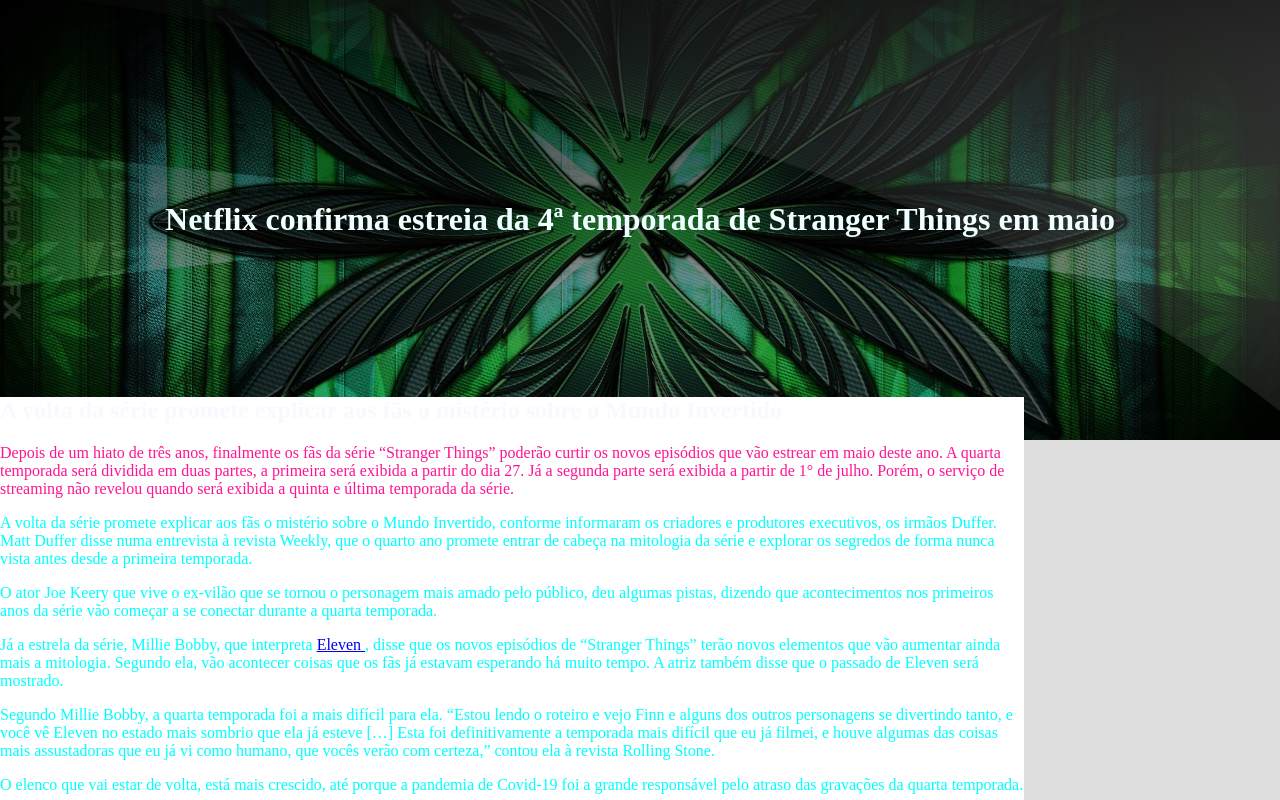
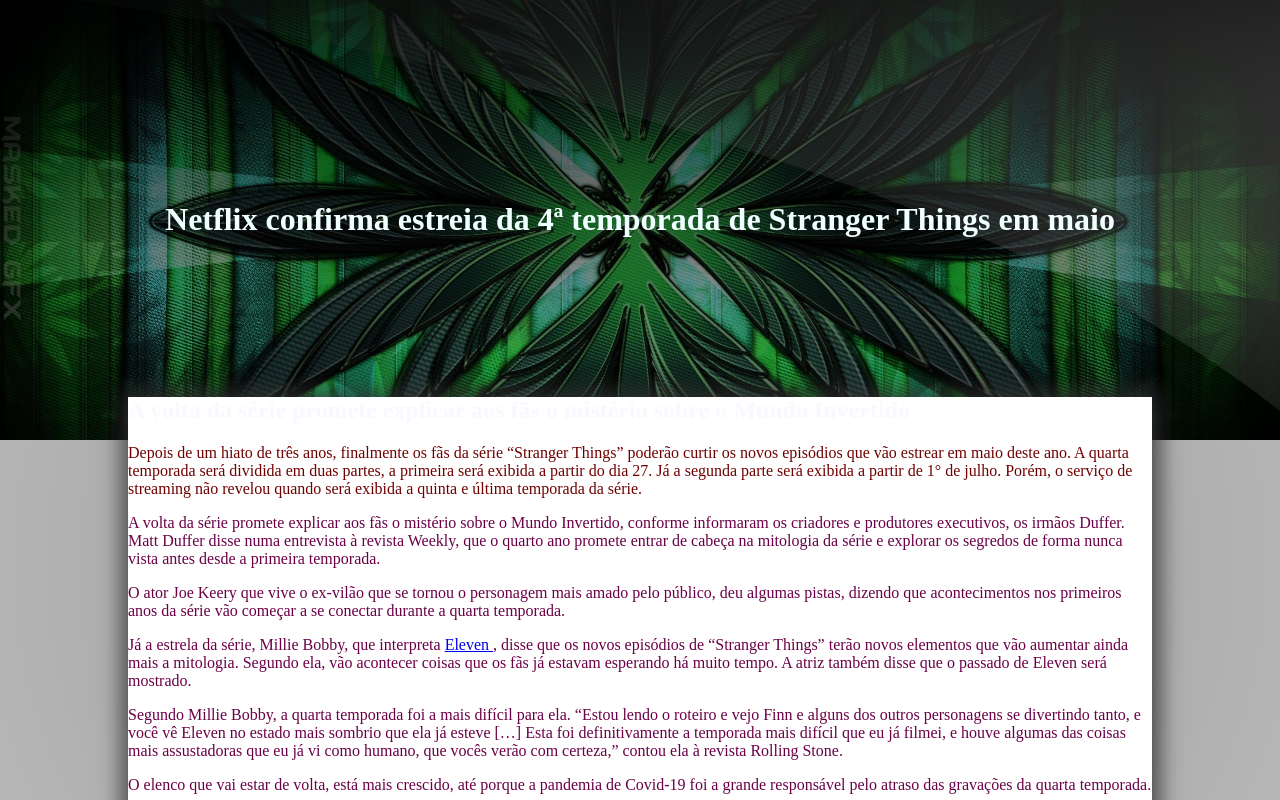
Before and after one commit to Kaueazx/100criatividade-blog, a plain HTML site: page index.html in a window 1280 px wide. Shown: the top 800 px of the page. Drawn offline with Linux system fonts and the light colour scheme.

Commit message:
mudança na div

```diff
--- a/style.css
+++ b/style.css
@@ -6,15 +6,18 @@
     background-size: cover;
     background-position: center;
 }
-p.boatarde{color: deeppink;}
-   p {color: aqua;}
+p.boatarde{color: rgb(112, 0, 0);}
+   p {color: rgb(107, 0, 71);}
 .content {
     margin-top: -63px;
     color: ghostwhite;
     width: 80%;
     background-color: white;
+    margin-left: auto;
+    margin-right: auto;
+    box-shadow: 1px 1px 20px 8px rgb(50 50 50 / 77%);
 }
 
 html {
-    background-color: rgb(221, 221, 221);
+background: radial-gradient(#0000006b, #c1c1c1);
 }
```
